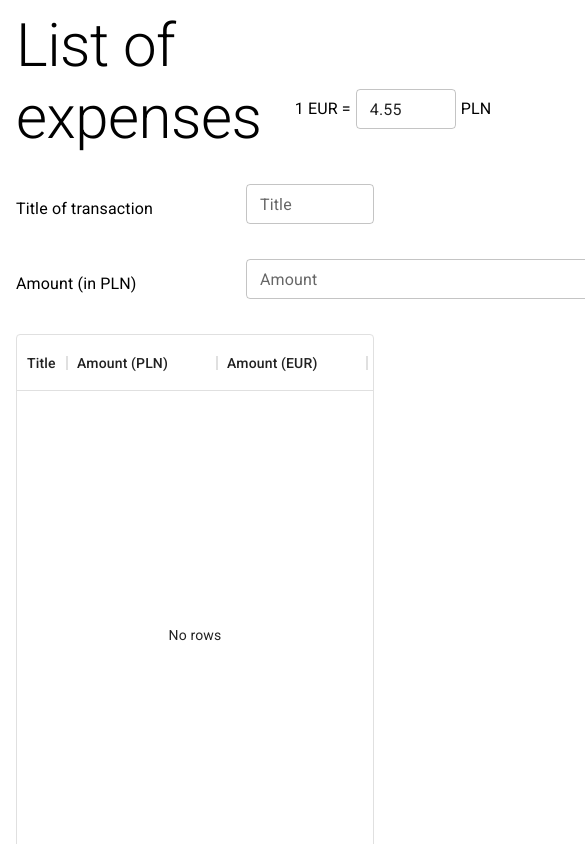
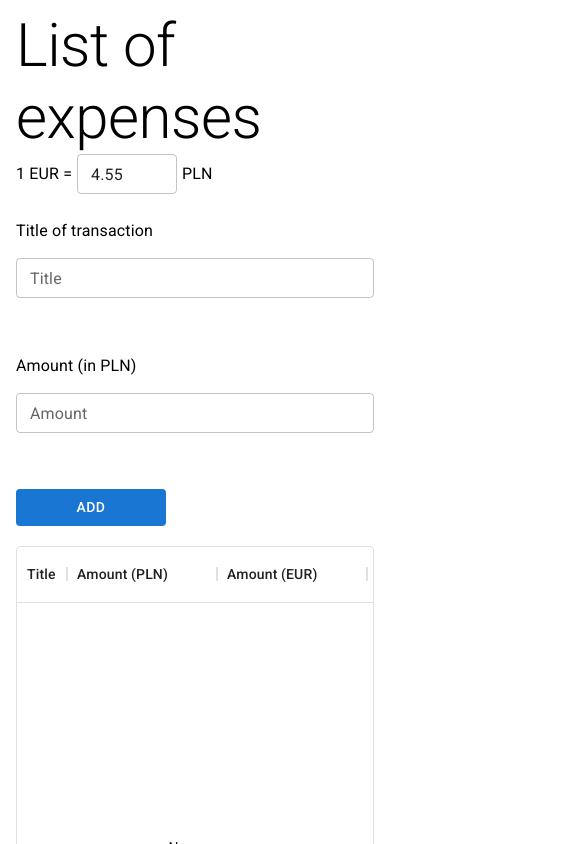
Before and after one commit to pbartkowiak-dev/expenses, a React (Create React App) app: page / in a window 390 px wide. Shown: the top 844 px of the page, 585 px wide, since content can reach past the window. Built offline with nearby package versions, Linux system fonts and the light colour scheme.

Commit message:
Add some RWD styles

```diff
--- a/src/components/form.tsx
+++ b/src/components/form.tsx
@@ -3,17 +3,26 @@ import { Box, Button, styled, TextField, Typography } from "@mui/material";
 import { observer } from "mobx-react";
 import { store } from "../store";
 
-const FullWidthBox = styled(Box)(() => ({
+const FullWidthBox = styled(Box)(({ theme }) => ({
   width: "100%",
   display: "flex",
   justifyContent: "space-between",
   alignItems: "flex-start",
+  [theme.breakpoints.down("md")]: {
+    flexDirection: "column",
+    marginBottom: "20px",
+  },
 }));
 
-const InputBox = styled(Box)(() => ({
+const InputBox = styled(Box)(({ theme }) => ({
   display: "flex",
   marginBottom: "10px",
   height: "65px",
+  [theme.breakpoints.down("md")]: {
+    flexDirection: "column",
+    marginBottom: "70px",
+    width: "100%",
+  },
 }));
 
 const StyledTypography = styled(Typography)(() => ({
@@ -46,7 +55,10 @@ function Form(): JSX.Element {
           label="Title"
           variant="outlined"
           size="small"
-          sx={{ marginLeft: 5, width: "350px" }}
+          sx={{
+            marginLeft: { sm: 0, md: "15px" },
+            width: { sm: "100%", md: "350px" },
+          }}
           error={!!store.newExpenseTitleError}
           helperText={store.newExpenseTitleError}
           value={store.newExpenseTitle}
@@ -62,7 +74,10 @@ function Form(): JSX.Element {
             label="Amount"
             variant="outlined"
             size="small"
-            sx={{ marginLeft: 5, width: "350px" }}
+            sx={{
+              marginLeft: { sm: 0, md: "15px" },
+              width: { sm: "100%", md: "350px" },
+            }}
             error={!!store.newExpenseAmountError}
             helperText={store.newExpenseAmountError}
             value={store.newExpenseAmount}
--- a/src/components/header.tsx
+++ b/src/components/header.tsx
@@ -3,18 +3,26 @@ import { Box, styled, TextField, Typography } from "@mui/material";
 import { observer } from "mobx-react";
 import { store } from "../store";
 
-const StyledBox = styled(Box)(() => ({
+const StyledBox = styled(Box)(({ theme }) => ({
   width: "100%",
   display: "flex",
   justifyContent: "space-between",
   alignItems: "flex-end",
   margin: "10px 0 30px",
+  [theme.breakpoints.down("md")]: {
+    flexDirection: "column",
+    alignItems: "flex-start",
+    marginBottom: "0px",
+  },
 }));
 
-const EuroValueForm = styled(Box)(() => ({
+const EuroValueForm = styled(Box)(({ theme }) => ({
   display: "flex",
   alignItems: "center",
   justifyContent: "right",
+  [theme.breakpoints.down("md")]: {
+    justifyContent: "left",
+  },
 }));
 
 const Error = styled(Typography)(({ theme }) => ({
```
